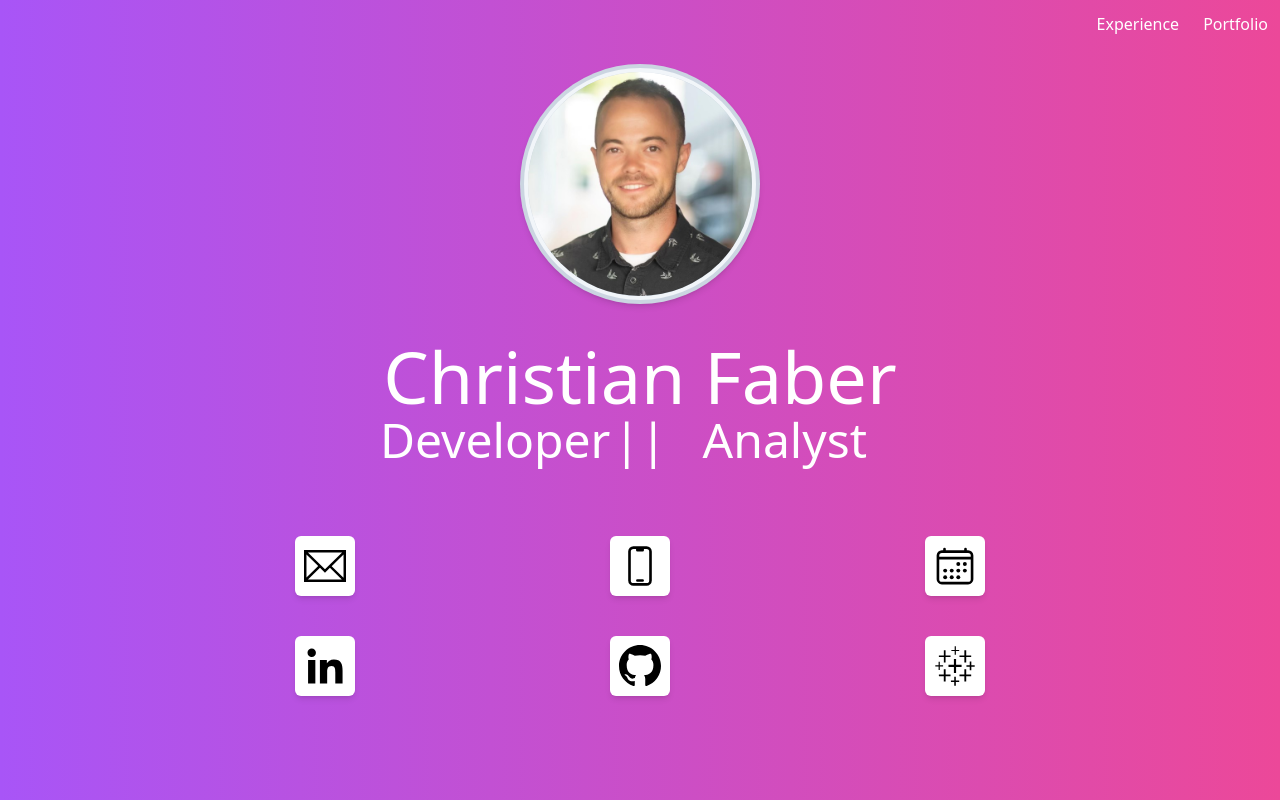
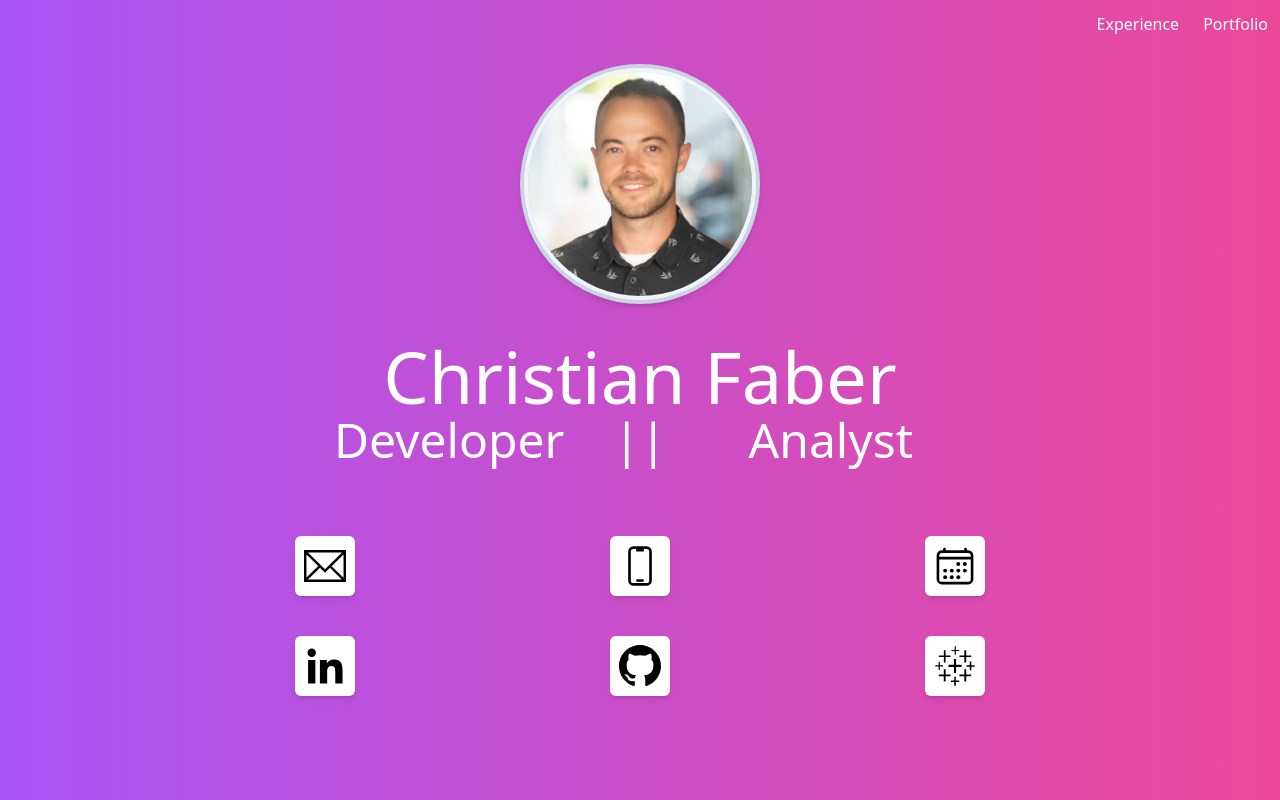
Before and after one commit to christian-faber/portfolio, a React (Create React App) app: page / in a window 1280 px wide. Built offline with nearby package versions, Linux system fonts and the light colour scheme.

Commit message:
11/20/23 reset properly

```diff
--- a/src/components/homeComponents/Cover.js
+++ b/src/components/homeComponents/Cover.js
@@ -38,7 +38,7 @@ export const Cover = () => {
           <h1 className="text-5xl text-center text-white p-1 md:text-7xl">
             Christian Faber
           </h1>
-          <div className="w-4/5 flex items-center justify-between md:w-3/5 lg:justify-center lg:align-middle">
+          <div className="w-4/5 flex items-center justify-evenly md:w-3/5 lg:justify-evenly lg:align-middle">
             <h1 className="text-2xl text-white text-center w-1/3 md:w-2/5 md:text-4xl lg:text-5xl">
               Developer
             </h1>
--- a/src/data/portfolio.json
+++ b/src/data/portfolio.json
@@ -22,7 +22,7 @@
       "description": "KauaiForward displays the grant opportunities offered by the County of Kauai's Office of Economic Development. It also informs the public of OED's ongoing programs, resources put together for different audiences, and updates from partner organizations.",
       "link": "www.kauaiforward.com",
       "repository": "www.kauaiforward.com",
-      "imgBackgroundStyle": "bg-white",
+      "imgBackgroundStyle": "bg-white p-24",
       "tools": [
         {
           "name": "WordPress",
```
